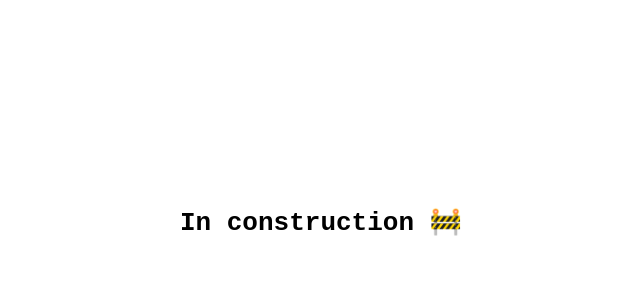
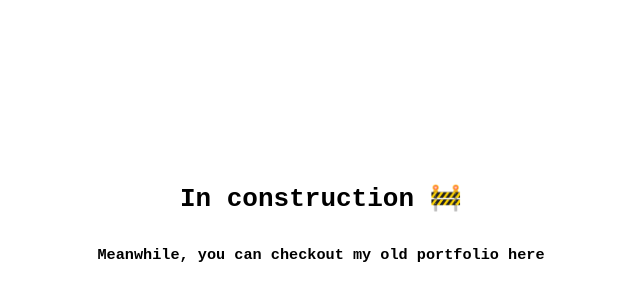
Before and after one commit to raf-old-repos/Personal-Website, a Next.js app: page / in a window 1280 px wide. Shown: the part 178-478 px from the top of the page, without its empty margins (319-959 px from the left). Built offline with nearby package versions, Linux system fonts and the light colour scheme.

Commit message:
Added construction message

```diff
--- a/pages/index.tsx
+++ b/pages/index.tsx
@@ -11,6 +11,10 @@ export default function Home() {
         <link rel="icon" href="/favicon.ico" />
       </Head>
       <h1>In construction 🚧</h1>
+      <h3>
+        Meanwhile, you can checkout my old portfolio{" "}
+        <a href="https://gitter499.github.io/">here</a>
+      </h3>
     </div>
   );
 }
```
